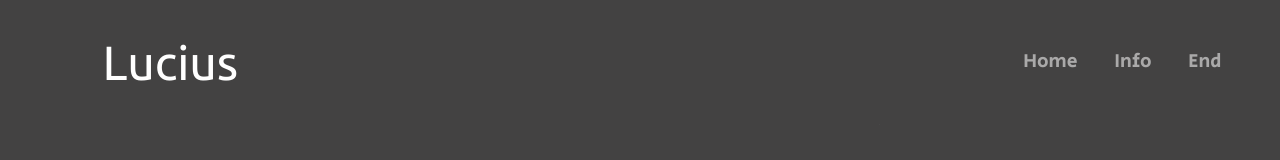
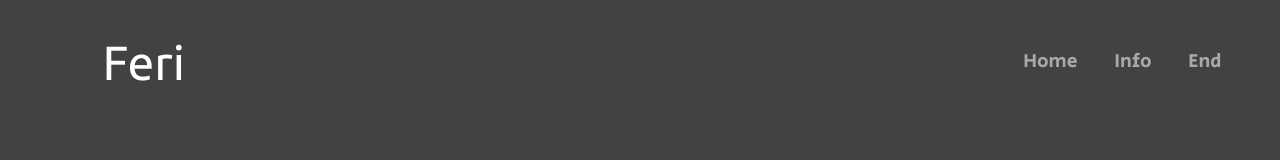
Before and after one commit to wluucius/wluucius.github.io, a plain HTML site: page index.html in a window 1280 px wide. Shown: the top 160 px of the page. Drawn offline with nearby package versions, Linux system fonts and the light colour scheme.

Commit message:
add feri on brand

```diff
--- a/index.html
+++ b/index.html
@@ -22,7 +22,7 @@
     <div class="container-fluid" style="padding: 1% 8%">
 
       <nav class="navbar navbar-expand-lg navbar-dark">
-        <a class="navbar-brand" href="https://wluucius.github.io/">Lucius</a>
+        <a class="navbar-brand" href="https://wluucius.github.io/">Feri</a>
         <button class="navbar-toggler" type="button" data-bs-toggle="collapse" data-bs-target="#navmenu">
           <span class="navbar-toggler-icon"></span>
         </button>
```
